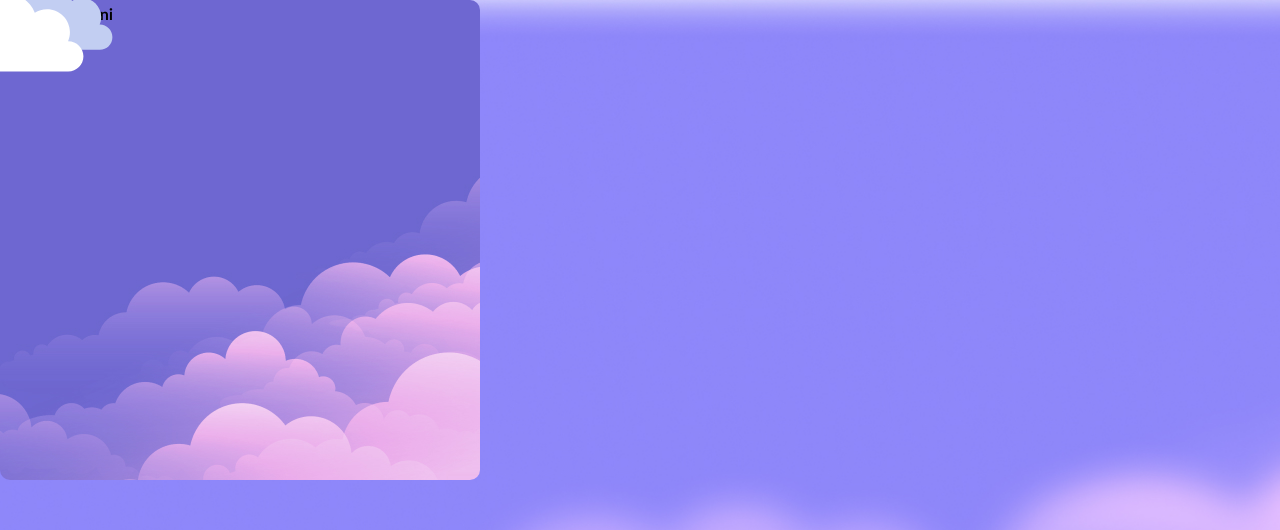
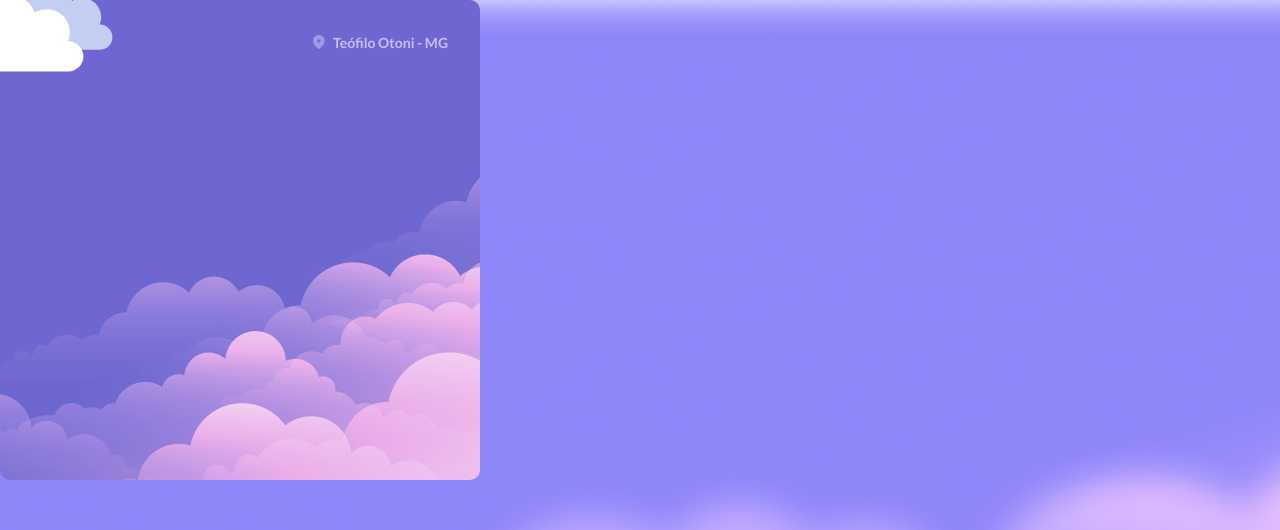
Before and after one commit to JhowRodrigues2/ClimateApp2.0, a React (Vite) app: page / in a window 1280 px wide. Shown: the top 530 px of the page. Built offline with nearby package versions, Linux system fonts and the light colour scheme.

Commit message:
create create location area

```diff
--- a/src/components/TemperatureNow/index.tsx
+++ b/src/components/TemperatureNow/index.tsx
@@ -5,7 +5,7 @@ const TemperatureNow = () => {
     <TemperatureNowContainer>
       <Location>
         <img src={Pin} alt="icone de localização" />
-        <strong>Teófilo Otoni</strong>
+        <strong>Teófilo Otoni - MG</strong>
       </Location>
       <Temp></Temp>
       <Statistics>
--- a/src/components/TemperatureNow/style.tsx
+++ b/src/components/TemperatureNow/style.tsx
@@ -7,7 +7,8 @@ export const TemperatureNowContainer = styled.section`
   height: 48rem;
   background: url(${BgTempNow});
   position: relative;
-
+  display: grid;
+  grid-template-rows: max-content 1fr max-content;
   &::before {
     position: absolute;
     content: "";
@@ -22,6 +23,15 @@ export const TemperatureNowContainer = styled.section`
 
 
 export const Location = styled.div`
+display: flex;
+align-items: center;
+justify-self: end;
+padding: 3.2rem 3.2rem 0;
+gap: 0.4rem;
+    strong{
+        font-size: 1.4rem;
+    color:#C2BFF4;
+    }
 `;
 export const Temp = styled.div``;
 export const Statistics = styled.div``;
```
